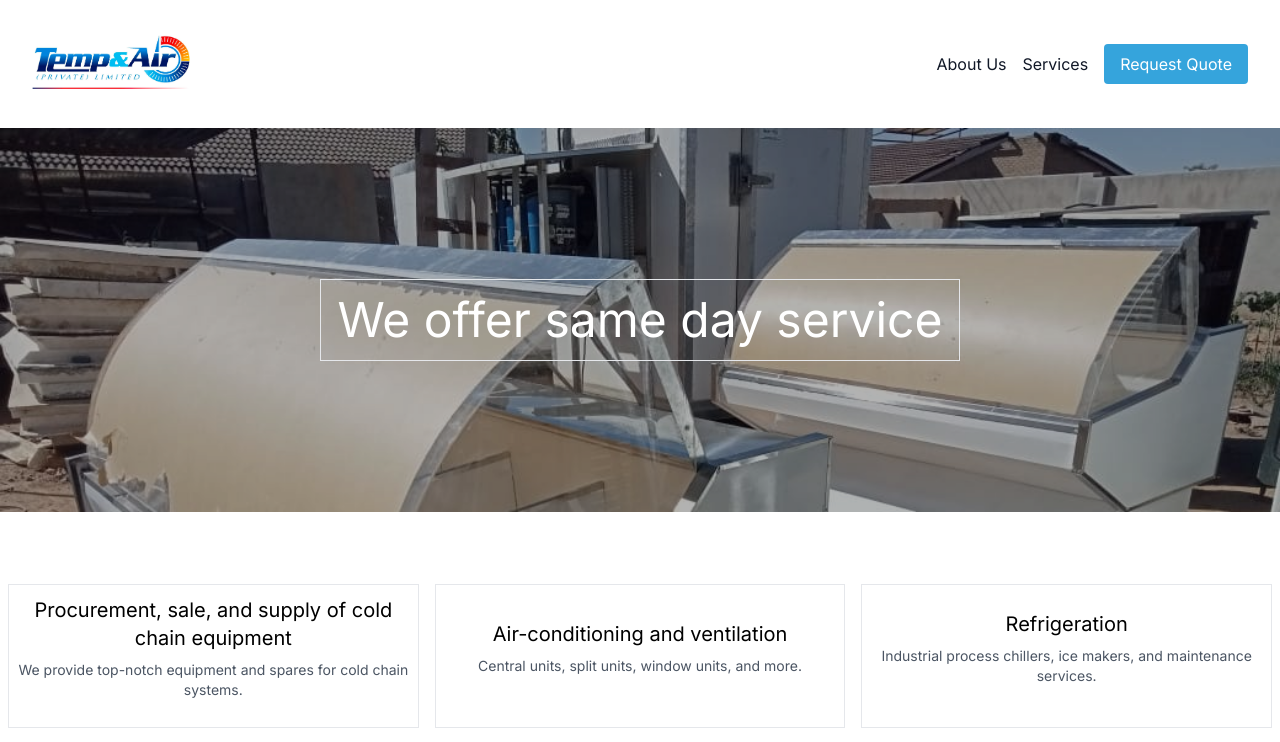
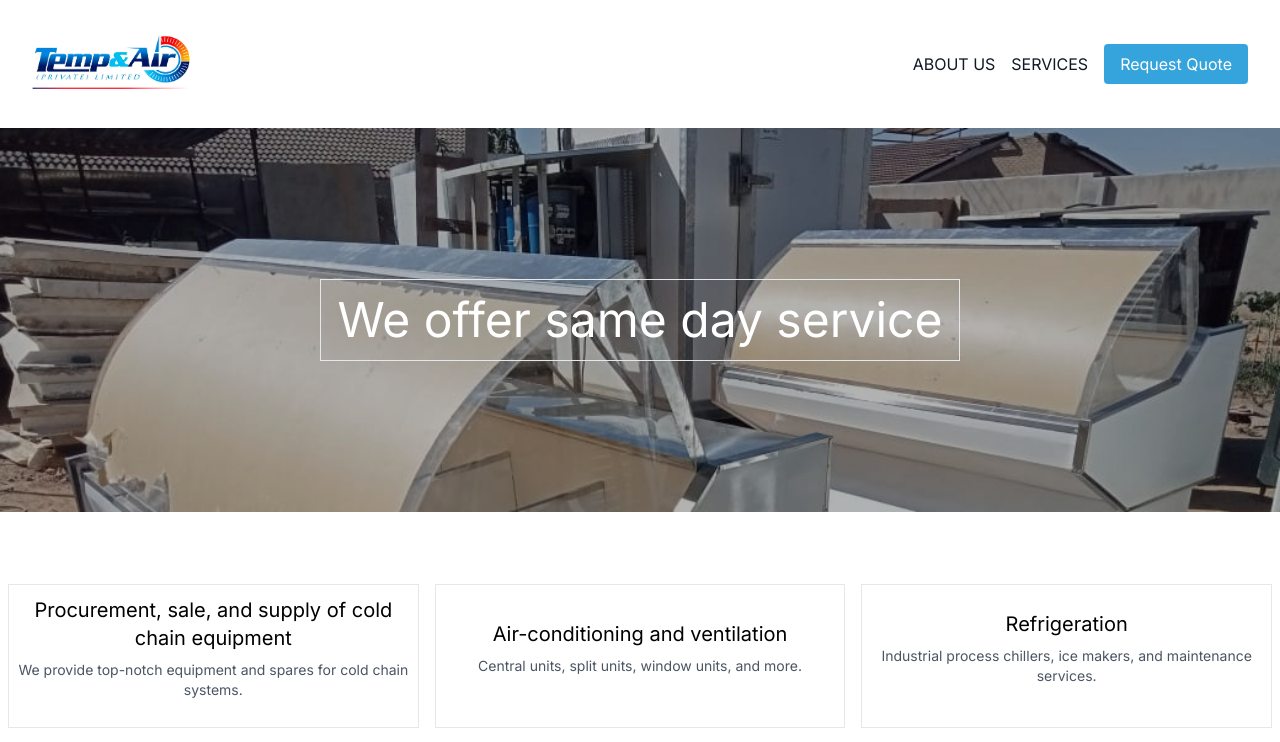
Before and after one commit to mcmanyika/tempair, a Next.js app: page / in a window 1280 px wide. Shown: the top 742 px of the page. Built offline with nearby package versions, Linux system fonts and the light colour scheme.

Commit message:
resized banner

```diff
--- a/src/app/components/Banner.js
+++ b/src/app/components/Banner.js
@@ -5,7 +5,7 @@
     <div className="relative h-96 bg-cover bg-center flex items-center parallax" style={{ backgroundImage: "url('/images/7.jpeg')" }}>
       <div className="absolute inset-0 bg-black opacity-30"></div>
       <div className="relative max-w-7xl mx-auto px-4">
-        <div className="text-white text-5xl p-4 border">
+        <div className="text-white text-2xl md:text-5xl p-4 border">
           We offer same day service
         </div>
       </div>
--- a/src/app/components/Header.js
+++ b/src/app/components/Header.js
@@ -21,10 +21,10 @@
         </div>
         <nav className="space-x-4 flex items-center">
           <Link href="/about" passHref>
-            <span className="hidden sm:inline text-gray-900 hover:text-gray-700 cursor-pointer">About Us</span>
+            <span className="hidden sm:inline text-gray-900 hover:text-gray-700 cursor-pointer uppercase">About Us</span>
           </Link>
           <Link href="/services" passHref>
-            <span className="hidden sm:inline text-gray-900 hover:text-gray-700 cursor-pointer">Services</span>
+            <span className="hidden sm:inline text-gray-900 hover:text-gray-700 cursor-pointer uppercase">Services</span>
           </Link>
           <a
             href={`https://wa.me/${whatsappNumber}?text=${encodeURIComponent(whatsappMessage)}`}
```
